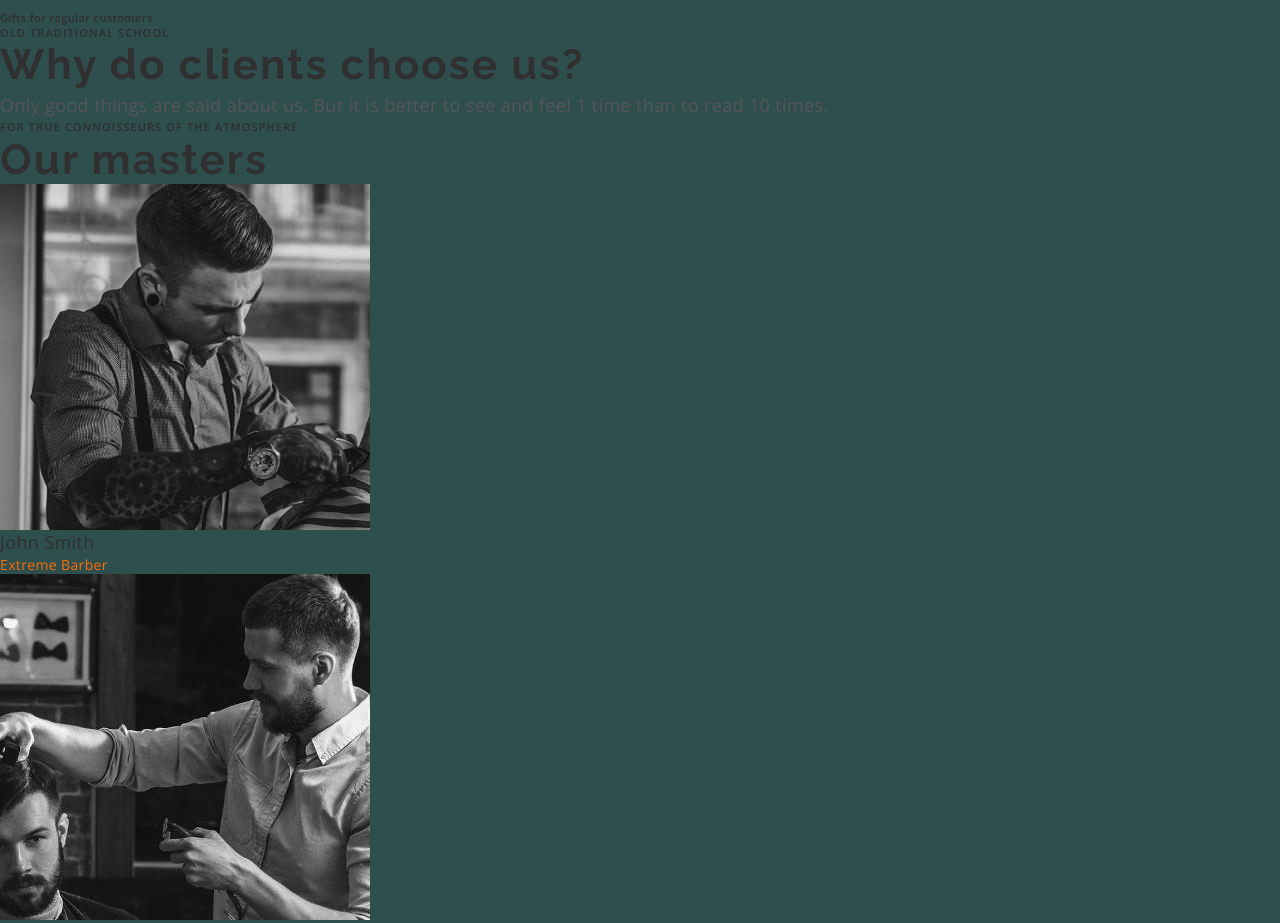
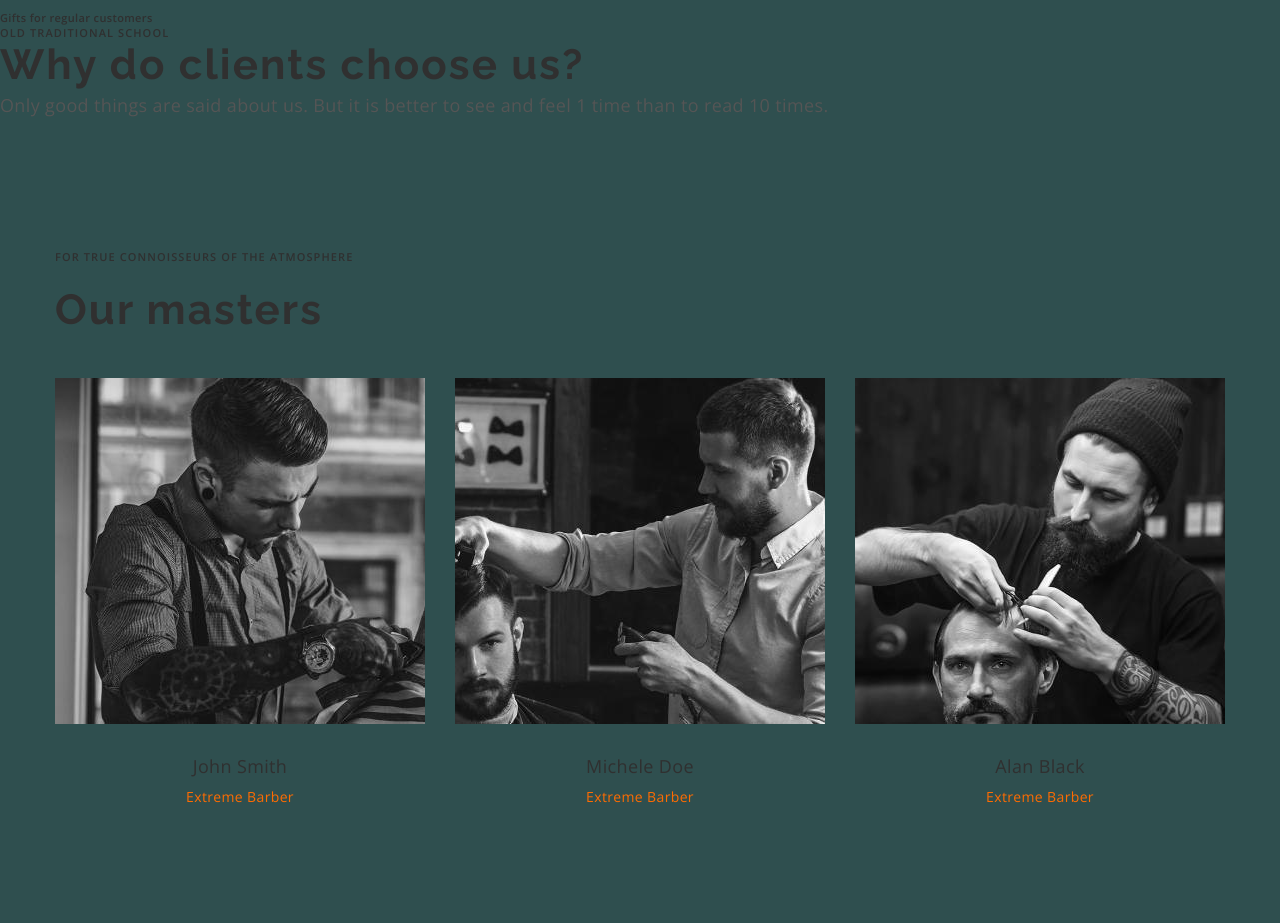
Before and after one commit to Mirana-19/barbershop-markup-hw-03, a plain HTML site: page index.html in a window 1280 px wide. Shown: the part 2469-3392 px from the top of the page. Drawn offline with nearby package versions, Linux system fonts and the light colour scheme.

Commit message:
added employees section positioning

```diff
--- a/css/styles.css
+++ b/css/styles.css
@@ -345,7 +345,33 @@ img {
 
 /* -----Employees Section----- */
 
+.employee-section {
+  padding-top: 130px;
+  padding-bottom: 130px;
+}
+
+.employee-title {
+  margin-top: 20px;
+  margin-bottom: 44px;
+}
+
+.employee-list {
+  display: flex;
+  flex-wrap: wrap;
+
+  margin: -15px;
+}
+
+.employee-list-item {
+  text-align: center;
+
+  flex-basis: calc((100% - 2 * 30) / 3);
+  margin: 15px;
+}
+
 .employee {
+  margin-top: 30px;
+
   font-weight: 400;
   font-size: 18px;
   letter-spacing: 0.02em;
@@ -354,6 +380,8 @@ img {
 }
 
 .job-title {
+  margin-top: 8px;
+
   font-size: 14px;
   line-height: 1.36;
   color: var(--accent-color);
--- a/index.html
+++ b/index.html
@@ -165,26 +165,28 @@
           10 times.
         </p>
       </section>
-      <section class="employees-section">
+      <section class="employee-section">
+        <div class="container">
           <p class="pre-title pre-title-black">For true connoisseurs of the atmosphere</p>
-        <h2 class="section-title section-title-black">Our masters</h2>
-        <ul>
-          <li>
+          <h2 class="section-title section-title-black employee-title">Our masters</h2>
+          <ul class="employee-list">
+            <li class="employee-list-item">
               <img src="./images/img3.jpg" alt="employee of barbershop" width="370" height="346" />
               <h3 class="employee">John Smith</h3>
               <p class="job-title">Extreme Barber</p>
             </li>
-          <li>
+            <li class="employee-list-item">
               <img src="images/img4.jpg" alt="employee of barbershop" width="370" height="346" />
               <h3 class="employee">Michele Doe</h3>
               <p class="job-title">Extreme Barber</p>
             </li>
-          <li>
+            <li class="employee-list-item">
               <img src="images/img5.jpg" alt="employee of barbershop" width="370" height="346" />
               <h3 class="employee">Alan Black</h3>
               <p class="job-title">Extreme Barber</p>
             </li>
           </ul>
+        </div>
       </section>
       <section>
         <p class="pre-title pre-title-black">In Latin, "barba" means "beard"</p>
```
Lines whose indentation alone changed are shown as unchanged.
